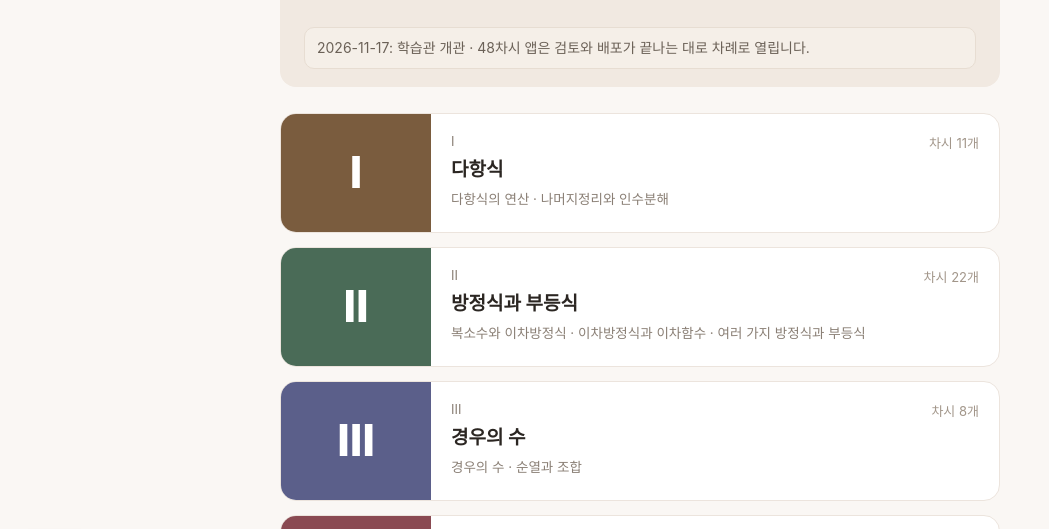
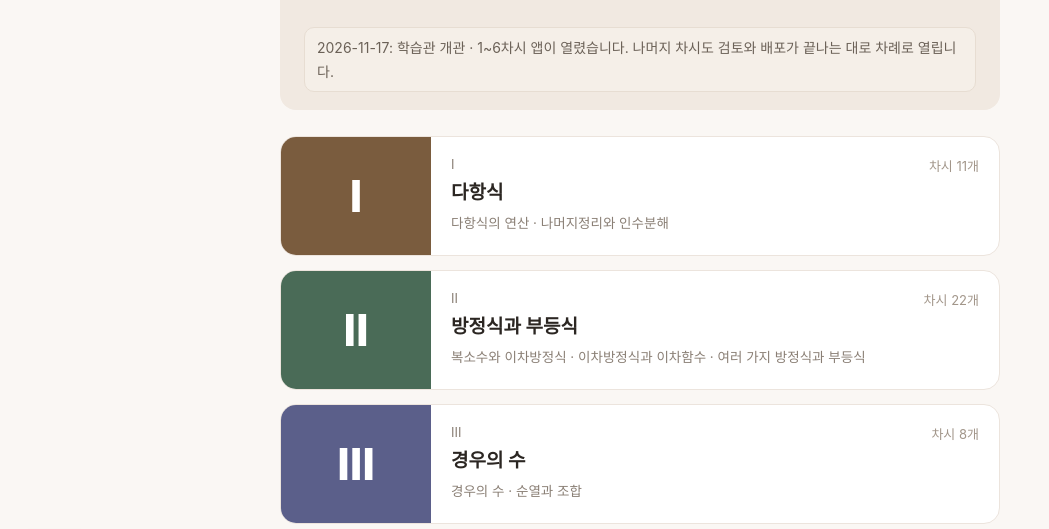
Before and after one commit to t98advisor1/common-math1-hub, a plain HTML site: page index.html in a window 1280 px wide. Shown: the part 218-747 px from the top of the page, without its empty margins (0-1049 px from the left). Drawn offline with Linux system fonts and the light colour scheme.

Commit message:
Update updatenote for app availability

```diff
--- a/index.html
+++ b/index.html
@@ -99,7 +99,7 @@ a.unit .uthumb.tile { width:150px; min-height:118px; }
   <p class="eyebrow">미래엔 공통수학1 · 고1 학습 앱 모음</p>
   <h1 class="tw">공통수학1 학습관</h1>
   <p class="intro tw">공통수학1 차시별 학습 앱 모음입니다. 단원을 골라 들어가면 개념을 직접 조작해 보는 앱이 있습니다.</p>
-  <p class="updatenote">2026-11-17: 학습관 개관 · 48차시 앱은 검토와 배포가 끝나는 대로 차례로 열립니다.</p>
+  <p class="updatenote">2026-11-17: 학습관 개관 · 1~6차시 앱이 열렸습니다. 나머지 차시도 검토와 배포가 끝나는 대로 차례로 열립니다.</p>
   </div>
   <a class="unit" href="unit1.html">
   <div class="uthumb tile" style="background:#7a5c3e"><span class="tbig">Ⅰ</span></div>
```
